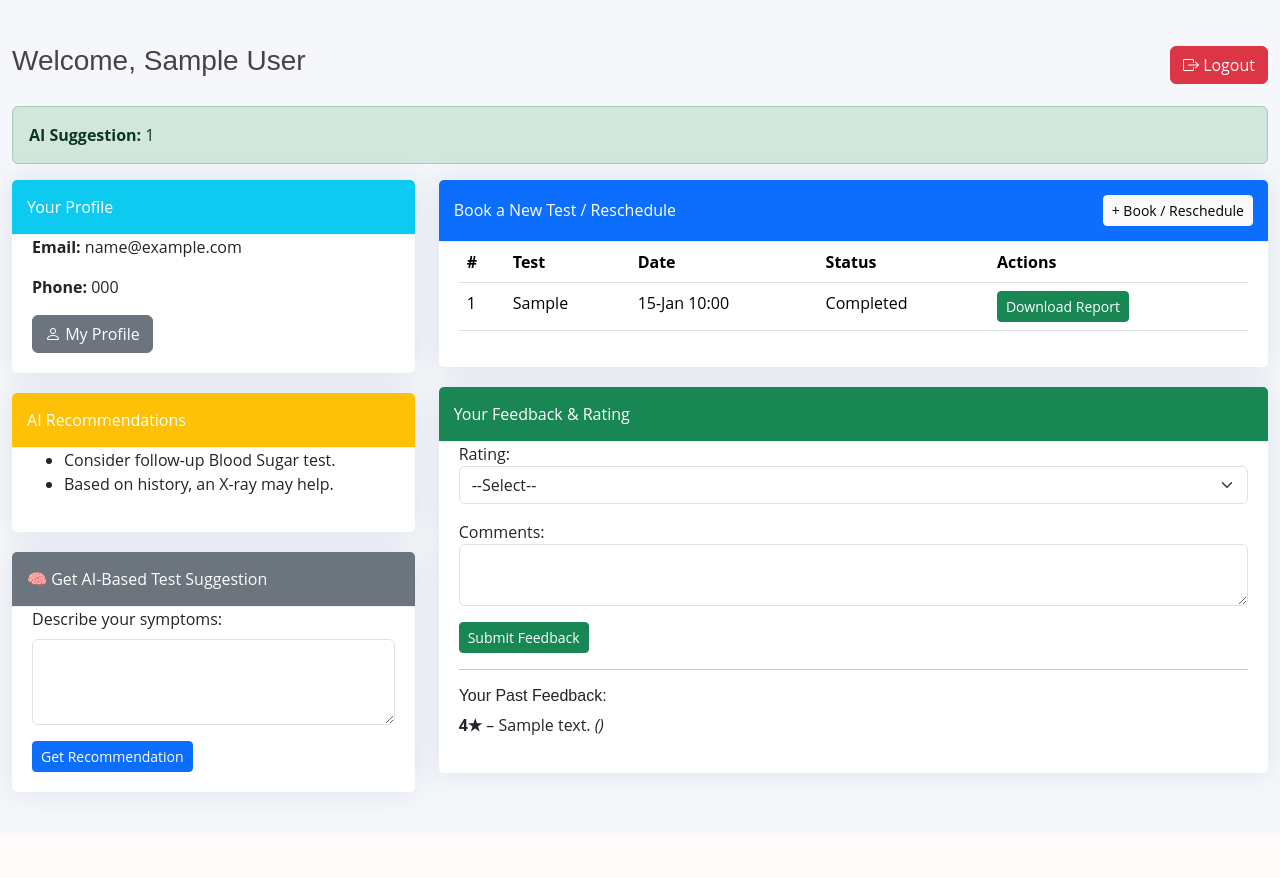
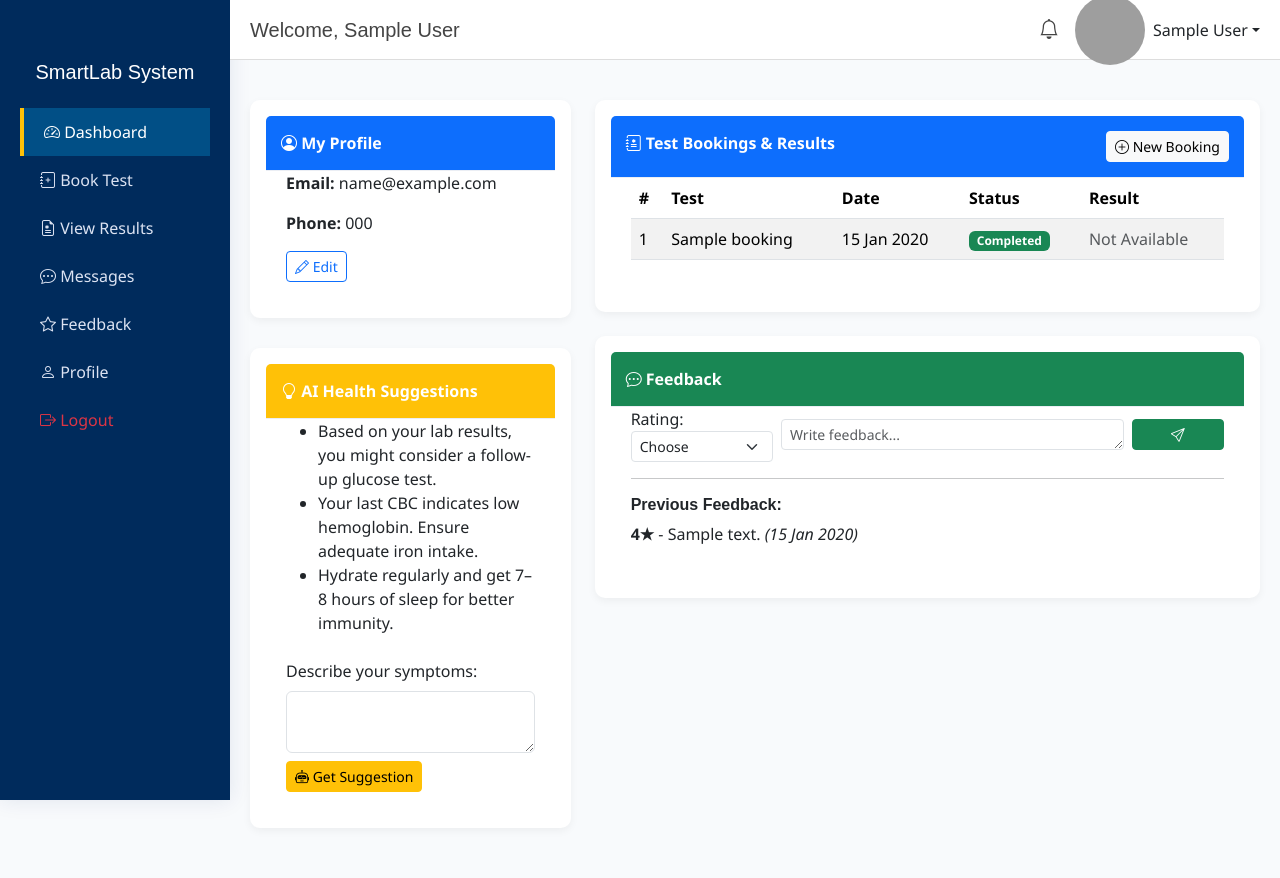
Before and after one commit to kelvin517/smart_lab_system, a PHP site: page /Smart-Laboratory/patients/dashboard.php in a window 1280 px wide. Before the commit the page ends 810 px from the top, so only its background shows below. Run offline with PHP 8.4, Linux system fonts and the light colour scheme; the visitor is signed in with stand-in values (Sample User, id 1); tables that the repository leaves empty or names only in its code hold one stand-in row (values such as "Sample post"); data that the repository does not hold is empty; grey boxes are pictures that could not be loaded.

Commit message:
feat(patient-dashboard): redesigned patient dashboard UI with sidebar, top nav, and enhanced UX
- Added modern sidebar navigation and top navbar for better navigation
- Integrated AI health suggestions, feedback, and test booking sections
- Improved layout with responsive Bootstrap 5 grid system
- Enhanced patient profile display and result download validation
- Updated color scheme and typography for a cleaner healthcare UI
- Prepared dashboard for future dark mode toggle support

```diff
--- a/patients/dashboard.php
+++ b/patients/dashboard.php
@@ -1,137 +1,192 @@
 <?php
 session_start();
+error_reporting(E_ALL);
+ini_set('display_errors', 1);
+include '../config/db.php';
+
+// ✅ Check login
 if (!isset($_SESSION['patient_id'])) {
-  header("Location: login.php"); exit;
+    header("Location: login.php");
+    exit;
 }
 
-require_once '../config/db.php';
-$p = $_SESSION['patient_id'];
+$patient_id = $_SESSION['patient_id'];
 
-// Patient info
-$res = $conn->prepare("SELECT full_name,email,phone FROM patients WHERE id=?");
-$res->bind_param("i",$p); $res->execute();
-$res->bind_result($fullName,$email,$phone);
-$res->fetch(); $res->close();
+// ✅ Fetch patient info
+$stmt = $conn->prepare("SELECT full_name, email, phone FROM patients WHERE patient_id = ?");
+$stmt->bind_param("i", $patient_id);
+$stmt->execute();
+$patient = $stmt->get_result()->fetch_assoc();
+$stmt->close();
 
-// Appointments
-$appts = $conn->prepare("SELECT id,test_type,preferred_date,status,result_file FROM bookings WHERE patient_id=? ORDER BY preferred_date DESC");
-$appts->bind_param("i",$p);
-$appts->execute();
-$apptsRes = $appts->get_result();
-$appts->close();
+// ✅ Fetch bookings & test results
+$b = $conn->prepare("
+    SELECT booking_id, test_name, preferred_date, status, result_file
+    FROM bookings
+    WHERE patient_id = ?
+    ORDER BY preferred_date DESC
+");
+$b->bind_param("i", $patient_id);
+$b->execute();
+$bookings = $b->get_result();
+$b->close();
 
-// Feedback
-$feedbacks = $conn->prepare("SELECT rating,comments FROM feedback WHERE patient_id=?");
-$feedbacks->bind_param("i",$p);
-$feedbacks->execute();
-$feedbackRes = $feedbacks->get_result();
-$feedbacks->close();
+// ✅ Fetch feedback history
+$f = $conn->prepare("SELECT rating, comments, created_at FROM feedback WHERE patient_id = ? ORDER BY created_at DESC");
+$f->bind_param("i", $patient_id);
+$f->execute();
+$feedbacks = $f->get_result();
+$f->close();
 
-// AI static recs (optional)
-$ai_recs = ["Consider follow-up Blood Sugar test.", "Based on history, an X-ray may help."];
+// ✅ AI Suggestions (placeholder)
+$ai_recs = [
+    "Based on your lab results, you might consider a follow-up glucose test.",
+    "Your last CBC indicates low hemoglobin. Ensure adequate iron intake.",
+    "Hydrate regularly and get 7–8 hours of sleep for better immunity."
+];
 ?>
 <!DOCTYPE html>
 <html lang="en">
 <head>
   <meta charset="UTF-8">
-  <title>Patient Dashboard</title>
+  <title>Patient Dashboard | Smart Laboratory</title>
   <link href="../assets/vendor/bootstrap/css/bootstrap.min.css" rel="stylesheet">
   <link href="../assets/vendor/bootstrap-icons/bootstrap-icons.css" rel="stylesheet">
   <link href="../assets/css/style.css" rel="stylesheet">
   <style>
-    body { background: #f5f7fa; }
-    .header-bar { display: flex; justify-content: space-between; align-items: center; margin: 20px 0; }
-    .card { margin-bottom: 20px; }
+    body { background: #f8fafc; font-family: 'Segoe UI', sans-serif; }
+    .sidebar {
+      position: fixed; top: 0; left: 0; width: 230px; height: 100%;
+      background: #002b5c; color: #fff; padding-top: 60px;
+    }
+    .sidebar a {
+      display: block; color: #dce3f2; padding: 12px 20px; text-decoration: none;
+    }
+    .sidebar a:hover, .sidebar a.active {
+      background: #014f86; color: #fff; border-left: 4px solid #ffc107;
+    }
+    .topbar {
+      position: fixed; top: 0; left: 230px; right: 0;
+      height: 60px; background: #fff; border-bottom: 1px solid #ddd;
+      display: flex; align-items: center; justify-content: space-between;
+      padding: 0 20px; z-index: 1000;
+    }
+    .main-content {
+      margin-left: 230px; margin-top: 80px; padding: 20px;
+    }
+    .card { border: none; border-radius: 10px; box-shadow: 0 3px 8px rgba(0,0,0,0.05); }
+    .card-header { font-weight: 600; }
+    .profile-img {
+      width: 70px; height: 70px; border-radius: 50%;
+      background: #ddd url('../assets/img/profile.png') center/cover no-repeat;
+    }
   </style>
 </head>
 <body>
-<div class="container-fluid py-4">
-  <div class="header-bar">
-    <h3>Welcome, <?= htmlspecialchars($fullName) ?></h3>
-    <a href="logout.php" class="btn btn-danger"><i class="bi bi-box-arrow-right"></i> Logout</a>
+
+<!-- Sidebar -->
+<div class="sidebar">
+  <div class="text-center mb-4">
+    <h5 class="text-white">SmartLab System</h5>
+  </div>
+  <a href="dashboard.php" class="active"><i class="bi bi-speedometer2"></i> Dashboard</a>
+  <a href="book_test.php"><i class="bi bi-journal-plus"></i> Book Test</a>
+  <a href="view_results.php"><i class="bi bi-file-earmark-medical"></i> View Results</a>
+  <a href="messages.php"><i class="bi bi-chat-dots"></i> Messages</a>
+  <a href="feedback.php"><i class="bi bi-star"></i> Feedback</a>
+  <a href="patient_profile.php"><i class="bi bi-person"></i> Profile</a>
+  <a href="logout.php" class="text-danger"><i class="bi bi-box-arrow-right"></i> Logout</a>
 </div>
 
-  <!-- Alerts -->
-  <?php if (isset($_SESSION['feedback_success'])): ?>
-    <div class="alert alert-success"><?= $_SESSION['feedback_success']; unset($_SESSION['feedback_success']); ?></div>
-  <?php elseif (isset($_SESSION['feedback_error'])): ?>
-    <div class="alert alert-danger"><?= $_SESSION['feedback_error']; unset($_SESSION['feedback_error']); ?></div>
-  <?php endif; ?>
-
-  <?php if (isset($_SESSION['ai_result'])): ?>
-    <div class="alert alert-success">
-      <strong>AI Suggestion:</strong> <?= $_SESSION['ai_result']; unset($_SESSION['ai_result']); ?>
+<!-- Top Navbar -->
+<div class="topbar">
+  <div><h5 class="mb-0">Welcome, <?= htmlspecialchars($patient['full_name']) ?></h5></div>
+  <div class="d-flex align-items-center gap-3">
+    <i class="bi bi-bell fs-5"></i>
+    <div class="dropdown">
+      <a href="#" class="d-flex align-items-center text-dark text-decoration-none dropdown-toggle" data-bs-toggle="dropdown">
+        <div class="profile-img me-2"></div>
+        <span><?= htmlspecialchars($patient['full_name']) ?></span>
+      </a>
+      <ul class="dropdown-menu dropdown-menu-end">
+        <li><a class="dropdown-item" href="patient_profile.php"><i class="bi bi-person"></i> My Profile</a></li>
+        <li><a class="dropdown-item text-danger" href="logout.php"><i class="bi bi-box-arrow-right"></i> Logout</a></li>
+      </ul>
     </div>
-  <?php elseif (isset($_SESSION['ai_error'])): ?>
-    <div class="alert alert-danger"><?= $_SESSION['ai_error']; unset($_SESSION['ai_error']); ?></div>
-  <?php endif; ?>
-
-  <div class="row">
-    <!-- Left Column -->
-    <div class="col-md-4">
-      <!-- Profile -->
-      <div class="card border-info">
-        <div class="card-header bg-info text-white">Your Profile</div>
-        <div class="card-body">
-          <p><strong>Email:</strong> <?= htmlspecialchars($email) ?></p>
-          <p><strong>Phone:</strong> <?= htmlspecialchars($phone) ?></p>
-          <a href="patient_profile.php" class="btn btn-secondary me-2">
-  <i class="bi bi-person"></i> My Profile
-</a>
   </div>
 </div>
 
-      <!-- AI Recommendations -->
-      <div class="card border-warning">
-        <div class="card-header bg-warning text-white">AI Recommendations</div>
+<!-- Main Content -->
+<div class="main-content">
+  <div class="row g-4">
+
+    <!-- Profile Summary -->
+    <div class="col-lg-4">
+      <div class="card p-3">
+        <div class="card-header bg-primary text-white"><i class="bi bi-person-circle"></i> My Profile</div>
         <div class="card-body">
-          <ul>
-            <?php foreach ($ai_recs as $r): ?>
-              <li><?= htmlspecialchars($r) ?></li>
-            <?php endforeach; ?>
-          </ul>
+          <p><strong>Email:</strong> <?= htmlspecialchars($patient['email']) ?></p>
+          <p><strong>Phone:</strong> <?= htmlspecialchars($patient['phone']) ?></p>
+          <a href="patient_profile.php" class="btn btn-outline-primary btn-sm"><i class="bi bi-pencil"></i> Edit</a>
         </div>
       </div>
 
-      <!-- AI Symptom Form -->
-      <div class="card border-secondary">
-        <div class="card-header bg-secondary text-white">🧠 Get AI-Based Test Suggestion</div>
+      <!-- AI Health Recommendations -->
+      <div class="card mt-4 p-3">
+        <div class="card-header bg-warning text-white"><i class="bi bi-lightbulb"></i> AI Health Suggestions</div>
         <div class="card-body">
+          <ul>
+            <?php foreach ($ai_recs as $rec): ?>
+              <li><?= htmlspecialchars($rec) ?></li>
+            <?php endforeach; ?>
+          </ul>
           <form action="ai_recommendation.php" method="POST">
-            <div class="mb-3">
-              <label for="symptoms" class="form-label">Describe your symptoms:</label>
-              <textarea name="symptoms" id="symptoms" rows="3" class="form-control" required></textarea>
-            </div>
-            <button type="submit" class="btn btn-primary btn-sm">Get Recommendation</button>
+            <label class="form-label mt-2">Describe your symptoms:</label>
+            <textarea class="form-control" name="symptoms" rows="2" required></textarea>
+            <button class="btn btn-warning btn-sm mt-2"><i class="bi bi-robot"></i> Get Suggestion</button>
           </form>
         </div>
       </div>
     </div>
 
-    <!-- Right Column -->
-    <div class="col-md-8">
-      <!-- Bookings -->
-      <div class="card border-primary">
-        <div class="card-header bg-primary text-white d-flex justify-content-between align-items-center">
-          <span>Book a New Test / Reschedule</span>
-          <a href="book_test.php" class="btn btn-light btn-sm">+ Book / Reschedule</a>
+    <!-- Test Bookings and Feedback -->
+    <div class="col-lg-8">
+      <div class="card p-3 mb-4">
+        <div class="card-header bg-primary text-white d-flex justify-content-between">
+          <span><i class="bi bi-journal-medical"></i> Test Bookings & Results</span>
+          <a href="book_test.php" class="btn btn-light btn-sm"><i class="bi bi-plus-circle"></i> New Booking</a>
         </div>
         <div class="card-body">
-          <table class="table">
-            <thead><tr><th>#</th><th>Test</th><th>Date</th><th>Status</th><th>Actions</th></tr></thead>
+          <?php if ($bookings->num_rows > 0): ?>
+          <div class="table-responsive">
+            <table class="table table-striped">
+              <thead>
+                <tr>
+                  <th>#</th>
+                  <th>Test</th>
+                  <th>Date</th>
+                  <th>Status</th>
+                  <th>Result</th>
+                </tr>
+              </thead>
               <tbody>
-              <?php while ($row = $apptsRes->fetch_assoc()): ?>
+              <?php $i=1; while ($b = $bookings->fetch_assoc()): ?>
                 <tr>
-                  <td><?= $row['id'] ?></td>
-                  <td><?= htmlspecialchars($row['test_type']) ?></td>
-                  <td><?= date('d-M H:i', strtotime($row['preferred_date'])) ?></td>
-                  <td><?= htmlspecialchars($row['status']) ?></td>
+                  <td><?= $i++ ?></td>
+                  <td><?= htmlspecialchars($b['test_name']) ?></td>
+                  <td><?= date('d M Y', strtotime($b['preferred_date'])) ?></td>
                   <td>
-                    <?php if ($row['status'] !== 'Completed'): ?>
-                      <a href="reschedule.php?id=<?= $row['id'] ?>" class="btn btn-sm btn-warning">Reschedule</a>
-                    <?php endif; ?>
-                    <?php if ($row['result_file']): ?>
-                      <a href="download.php?file=<?= urlencode($row['result_file']) ?>" class="btn btn-sm btn-success">Download Report</a>
+                    <span class="badge bg-<?= $b['status']=='Completed'?'success':($b['status']=='Pending'?'warning text-dark':'secondary') ?>">
+                      <?= htmlspecialchars($b['status']) ?>
+                    </span>
+                  </td>
+                  <td>
+                    <?php
+                      $path = "../uploads/results/" . $b['result_file'];
+                      if (!empty($b['result_file']) && file_exists($path)): ?>
+                        <a href="<?= $path ?>" target="_blank" class="btn btn-success btn-sm"><i class="bi bi-download"></i> View</a>
+                      <?php else: ?>
+                        <span class="text-muted">Not Available</span>
                       <?php endif; ?>
                   </td>
                 </tr>
@@ -139,37 +194,51 @@ $ai_recs = ["Consider follow-up Blood Sugar test.", "Based on history, an X-ray
               </tbody>
             </table>
           </div>
+          <?php else: ?>
+            <p class="text-muted">You have no test bookings yet. <a href="book_test.php">Book one now</a>.</p>
+          <?php endif; ?>
+        </div>
       </div>
 
       <!-- Feedback -->
-      <div class="card border-success">
-        <div class="card-header bg-success text-white">Your Feedback & Rating</div>
+      <div class="card p-3">
+        <div class="card-header bg-success text-white"><i class="bi bi-chat-dots"></i> Feedback</div>
         <div class="card-body">
-          <form method="post" action="submit_feedback.php">
-            <div class="mb-3">
+          <form method="POST" action="submit_feedback.php">
+            <div class="row g-2 align-items-center">
+              <div class="col-md-3">
                 <label>Rating:</label>
-              <select name="rating" class="form-select" required>
-                <option value="">--Select--</option>
-                <?php for ($i = 1; $i <= 5; $i++): ?>
-                  <option value="<?= $i ?>"><?= $i ?> Star<?= $i > 1 ? 's' : '' ?></option>
+                <select name="rating" class="form-select form-select-sm" required>
+                  <option value="">Choose</option>
+                  <?php for ($i=1; $i<=5; $i++): ?>
+                    <option value="<?= $i ?>"><?= $i ?> ★</option>
                   <?php endfor; ?>
                 </select>
               </div>
-            <div class="mb-3">
-              <label>Comments:</label>
-              <textarea name="comments" class="form-control" rows="2"></textarea>
+              <div class="col-md-7">
+                <textarea name="comments" rows="1" class="form-control form-control-sm" placeholder="Write feedback..."></textarea>
               </div>
-            <button type="submit" class="btn btn-success btn-sm">Submit Feedback</button>
+              <div class="col-md-2">
+                <button type="submit" class="btn btn-success btn-sm w-100"><i class="bi bi-send"></i></button>
+              </div>
+            </div>
           </form>
           <hr>
-          <h6>Your Past Feedback:</h6>
-          <?php while ($f = $feedbackRes->fetch_assoc()): ?>
-            <p><strong><?= $f['rating'] ?>★</strong> – <?= htmlspecialchars($f['comments']) ?> <em>(<?= $f['created_at'] ?>)</em></p>
+          <h6 class="fw-bold">Previous Feedback:</h6>
+          <?php if ($feedbacks->num_rows > 0): ?>
+            <?php while ($fb = $feedbacks->fetch_assoc()): ?>
+              <p><strong><?= $fb['rating'] ?>★</strong> - <?= htmlspecialchars($fb['comments']) ?>
+              <em>(<?= date('d M Y', strtotime($fb['created_at'])) ?>)</em></p>
             <?php endwhile; ?>
+          <?php else: ?>
+            <p class="text-muted">No feedback yet.</p>
+          <?php endif; ?>
         </div>
       </div>
     </div>
   </div>
 </div>
+
+<script src="../assets/vendor/bootstrap/js/bootstrap.bundle.min.js"></script>
 </body>
 </html>
```
Also changed, not shown: patients/login.php (+58 -94 lines). Lines whose indentation alone changed are shown as unchanged.
